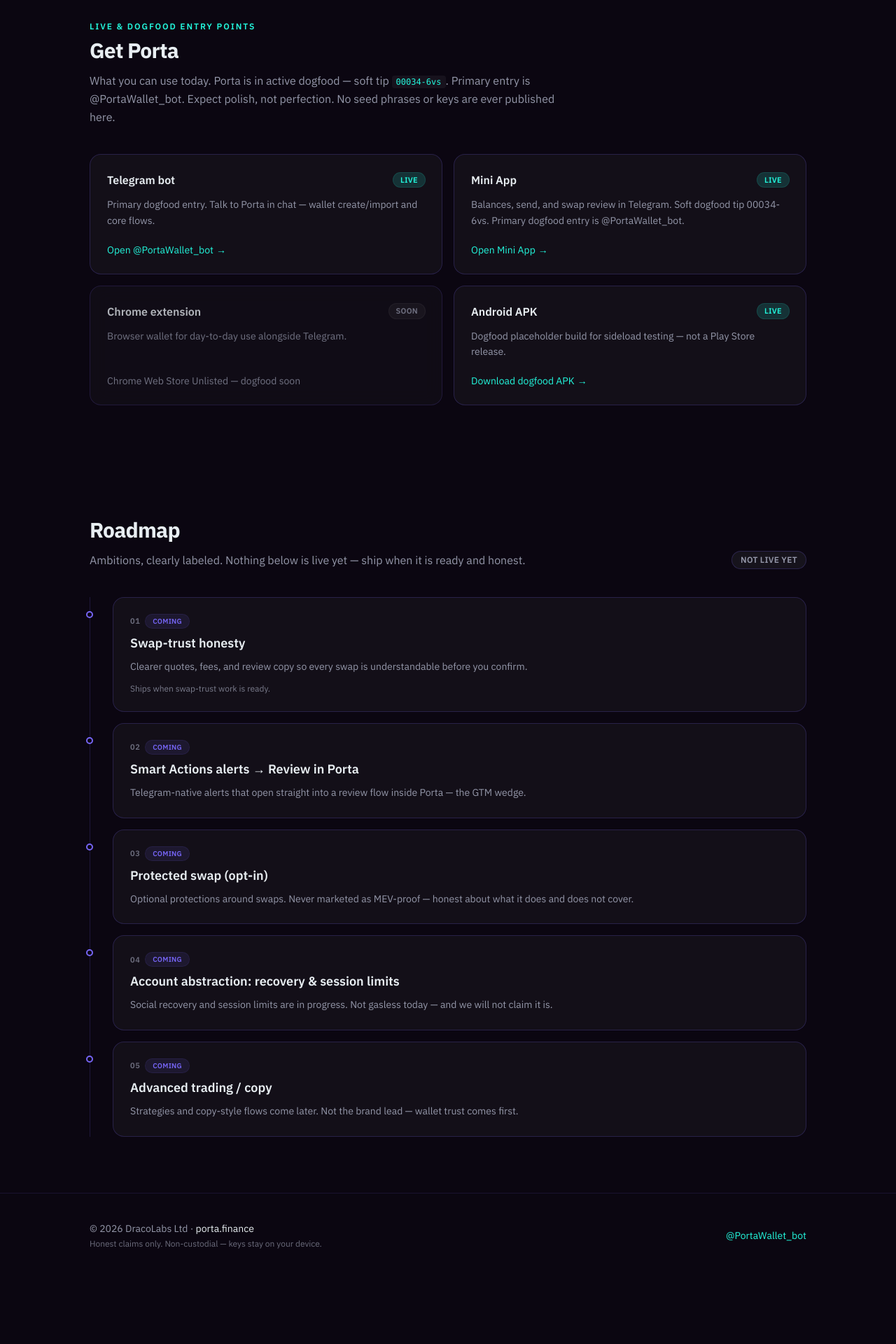
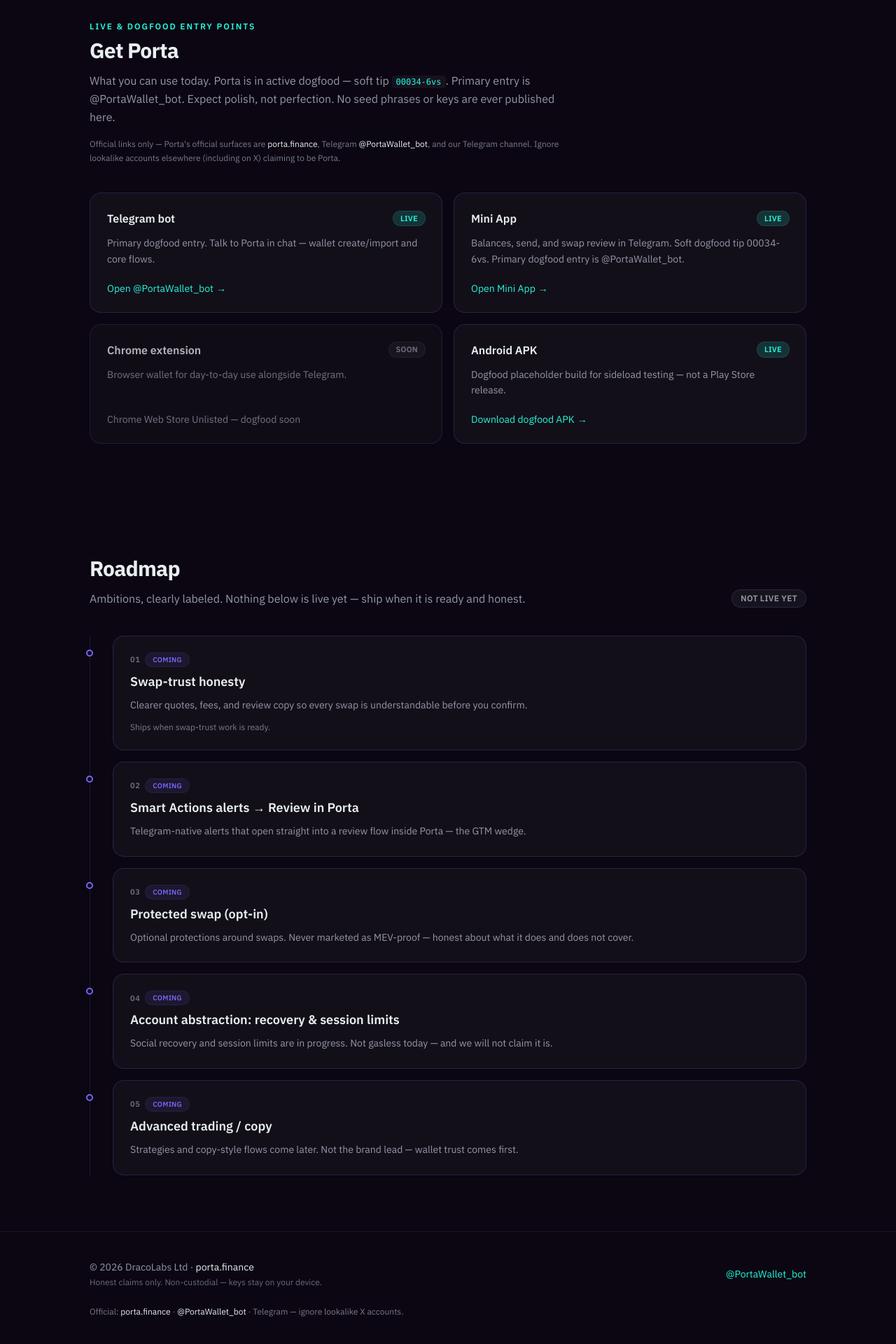
Before and after one commit to PortaWallet/porta-finance-site, a React (Vite) app: page / in a window 1280 px wide. Shown: the part 752-2672 px from the top of the page at 70% size. Before the commit the page ends 2577 px from the top, so only its background shows below. Built offline with nearby package versions, Linux system fonts and the light colour scheme.

Commit message:
feat: add Official links only blurb (no X hrefs)
Calm footer strip plus a short Live now note listing porta.finance,
@PortaWallet_bot, and the Telegram channel as prose. No x.com/twitter.com
links. Tip stays 00034-6vs.

Co-authored-by: JoshBeh <JoshBeh@users.noreply.github.com>

```diff
--- a/src/components/Footer.tsx
+++ b/src/components/Footer.tsx
@@ -1,4 +1,4 @@
-import { TG_BOT_HANDLE, TG_BOT_URL } from '../lib/site'
+import { SITE_HOST, SITE_URL, TG_BOT_HANDLE, TG_BOT_URL } from '../lib/site'
 
 export default function Footer() {
   return (
@@ -8,10 +8,10 @@ export default function Footer() {
           <p className="text-sm text-porta-muted">
             © 2026 DracoLabs Ltd ·{' '}
             <a
-              href="https://porta.finance"
+              href={SITE_URL}
               className="text-porta-text transition hover:text-porta-accent"
             >
-              porta.finance
+              {SITE_HOST}
             </a>
           </p>
           <p className="mt-1 text-xs text-porta-muted/70">
@@ -27,6 +27,25 @@ export default function Footer() {
           {TG_BOT_HANDLE}
         </a>
       </div>
+      <p className="mx-auto mt-6 max-w-5xl text-xs leading-relaxed text-porta-muted/80">
+        Official:{' '}
+        <a
+          href={SITE_URL}
+          className="text-porta-text transition hover:text-porta-accent"
+        >
+          {SITE_HOST}
+        </a>
+        {' · '}
+        <a
+          href={TG_BOT_URL}
+          target="_blank"
+          rel="noopener noreferrer"
+          className="text-porta-text transition hover:text-porta-accent"
+        >
+          {TG_BOT_HANDLE}
+        </a>
+        {' · Telegram — ignore lookalike X accounts.'}
+      </p>
     </footer>
   )
 }
--- a/src/components/LiveNow.tsx
+++ b/src/components/LiveNow.tsx
@@ -1,5 +1,12 @@
 import { MotionSection, MotionStagger, MotionItem } from './MotionSection'
-import { SOFT_TIP, TG_BOT_HANDLE, TG_BOT_URL, MINI_APP_URL } from '../lib/site'
+import {
+  SITE_HOST,
+  SITE_URL,
+  SOFT_TIP,
+  TG_BOT_HANDLE,
+  TG_BOT_URL,
+  MINI_APP_URL,
+} from '../lib/site'
 
 type LiveCard = {
   title: string
@@ -99,6 +106,26 @@ export default function LiveNow() {
             . Primary entry is {TG_BOT_HANDLE}. Expect polish, not perfection. No
             seed phrases or keys are ever published here.
           </p>
+          <p className="mt-4 text-xs leading-relaxed text-porta-muted/80">
+            Official links only — Porta&apos;s official surfaces are{' '}
+            <a
+              href={SITE_URL}
+              className="text-porta-text transition hover:text-porta-accent"
+            >
+              {SITE_HOST}
+            </a>
+            , Telegram{' '}
+            <a
+              href={TG_BOT_URL}
+              target="_blank"
+              rel="noopener noreferrer"
+              className="text-porta-text transition hover:text-porta-accent"
+            >
+              {TG_BOT_HANDLE}
+            </a>
+            , and our Telegram channel. Ignore lookalike accounts elsewhere
+            (including on X) claiming to be Porta.
+          </p>
         </div>
 
         <MotionStagger className="grid auto-rows-fr gap-4 sm:grid-cols-2">
--- a/src/lib/site.ts
+++ b/src/lib/site.ts
@@ -1,8 +1,13 @@
 /** Single source of truth for live-site honesty (soft dogfood tip + entry points). */
 export const SOFT_TIP = '00034-6vs'
+
+export const SITE_HOST = 'porta.finance'
+export const SITE_URL = 'https://www.porta.finance'
 
 export const TG_BOT_HANDLE = '@PortaWallet_bot'
 export const TG_BOT_URL = 'https://t.me/PortaWallet_bot'
 
 export const MINI_APP_URL =
   'https://production-wallet-telegram-omytp43vwa-ew.a.run.app'
+
+/** Channel is prose only — no invented t.me href. No X / Twitter hrefs. */
```
Also changed, not shown: 1 other file (tests, documents, lock files or other folders).
